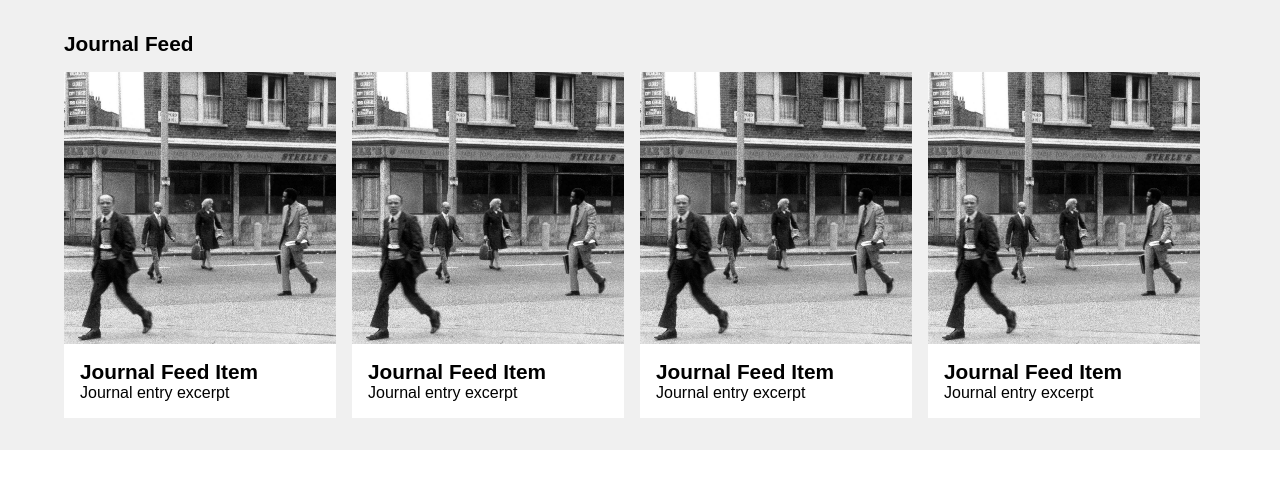
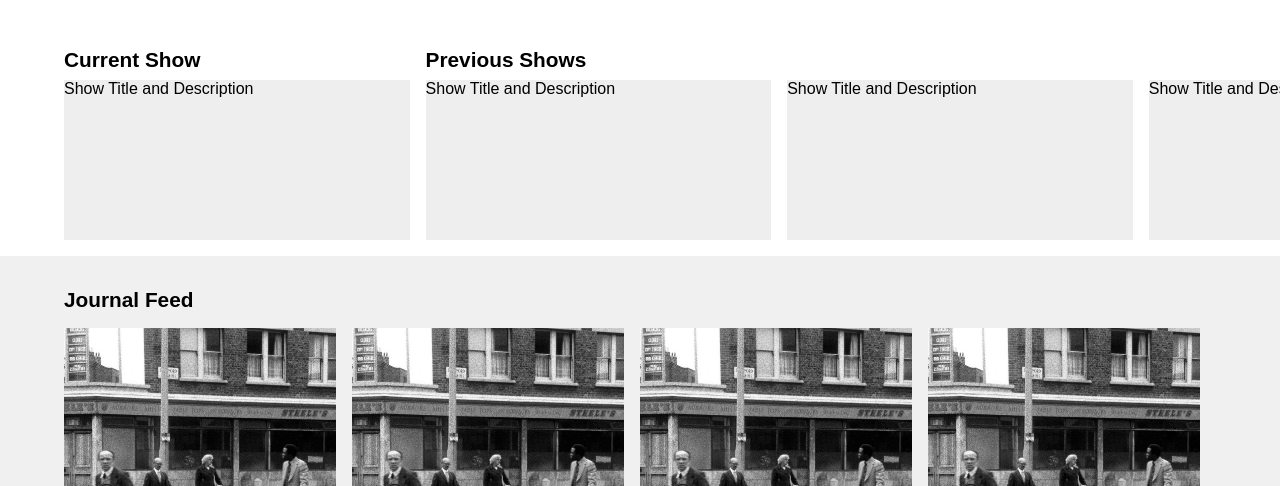
Before and after one commit to awesomephant/assemblypoint-redesign, a Jekyll site: the page wireframes/v2/index.html, which Jekyll copies as it is, in a window 1280 px wide. Shown: the part 797-1283 px from the top of the page. Built offline with Jekyll 4.4.1, drawn with Linux system fonts in a browser that asks for light colours; grey boxes are pictures that could not be loaded.

Commit message:
add show slider

```diff
--- a/_sass/_wireframe-v2.scss
+++ b/_sass/_wireframe-v2.scss
@@ -164,3 +164,26 @@ footer {
         margin-bottom: 2rem;
     }
 }
+
+.slider {
+	padding: 1rem 5%;
+	padding-top: 5rem;
+	display: flex;
+	overflow-x: scroll;
+    .item {
+    	min-width: 30%;
+	    height: 10rem;
+    	margin-right: 1rem;
+	    background: #eee;
+    }
+
+    .label {
+	    position: relative;
+        height: 0;
+    	top: -2rem;
+    	&.stick {
+	    	position: absolute;
+	    	left: 2rem;
+	    }
+    }
+}
--- a/wireframes/v2/index.html
+++ b/wireframes/v2/index.html
@@ -6,6 +6,29 @@
     <meta http-equiv="X-UA-Compatible" content="IE=edge">
     <meta name="viewport" content="width=device-width, initial-scale=1">
     <link rel="stylesheet" href="/assemblypoint-redesign/css/wireframe-v2.css">
+    <script src="https://ajax.googleapis.com/ajax/libs/jquery/2.2.2/jquery.min.js"></script>
+    <script>
+        $(document).ready(function(){
+           var p = $('#first').position();
+           var first = p.left;
+           var prev = $('#previous').offset();
+
+$('#slider').scroll(function(){
+	var x = $(this).scrollLeft();
+	console.log(x);
+
+	if ( x + 16 > first ) {
+		$('#previous').addClass('stick')
+		.css('top', prev.top)
+        .css('left', '5%');
+	} else {
+		$('#previous').removeClass('stick')
+		.css('top', '-2rem')
+        .css('left', '0');
+	}
+})
+})
+    </script>
 </head>
 
 <body class='home'>
@@ -28,6 +51,30 @@
             </div>
         </section>
     </header>
+    <div class="slider" id='slider'>
+        <div class="item">
+            <h2 class="label">Current Show</h2>
+            <p>Show Title and Description</p>
+        </div>
+        <div class="item">
+            <h2 class='label' id='previous'>Previous Shows</h2>
+            <p id='first'>Show Title and Description</p>
+        </div>
+        <div class="item">
+            <p>Show Title and Description</p>
+        </div>
+        <div class="item">
+            <p>Show Title and Description</p>
+        </div>
+        <div class="item">
+            <p>Lorem ipsum dolor sit amet, consectetur adipisicing elit. Sequi, doloremque ipsum corporis blanditiis accusantium
+                iusto aliquid impedit. Architecto, perspiciatis, vel.</p>
+        </div>
+        <div class="item">
+            <p>Lorem ipsum dolor sit amet, consectetur adipisicing elit. Sequi, doloremque ipsum corporis blanditiis accusantium
+                iusto aliquid impedit. Architecto, perspiciatis, vel.</p>
+        </div>
+    </div>
     <section class="journal-feed">
         <h1>Journal Feed</h1>
         <ul>
```
